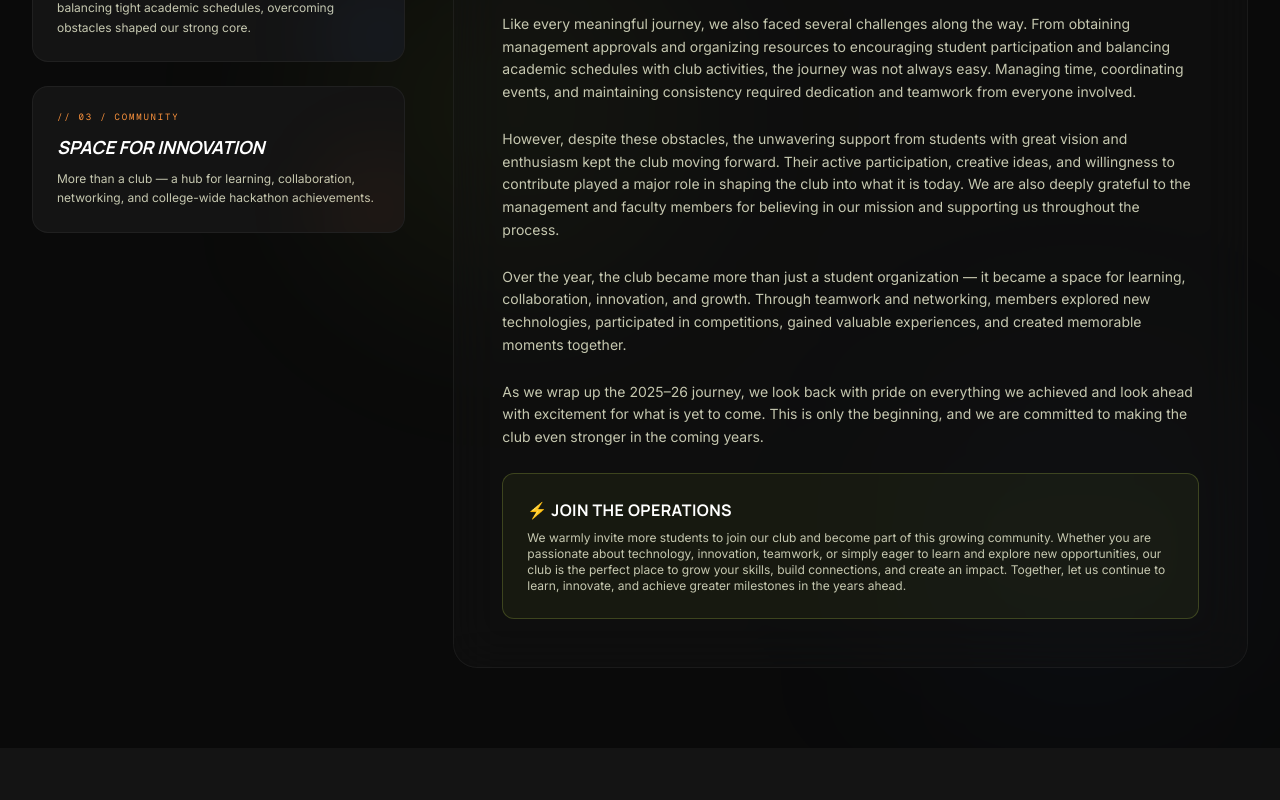
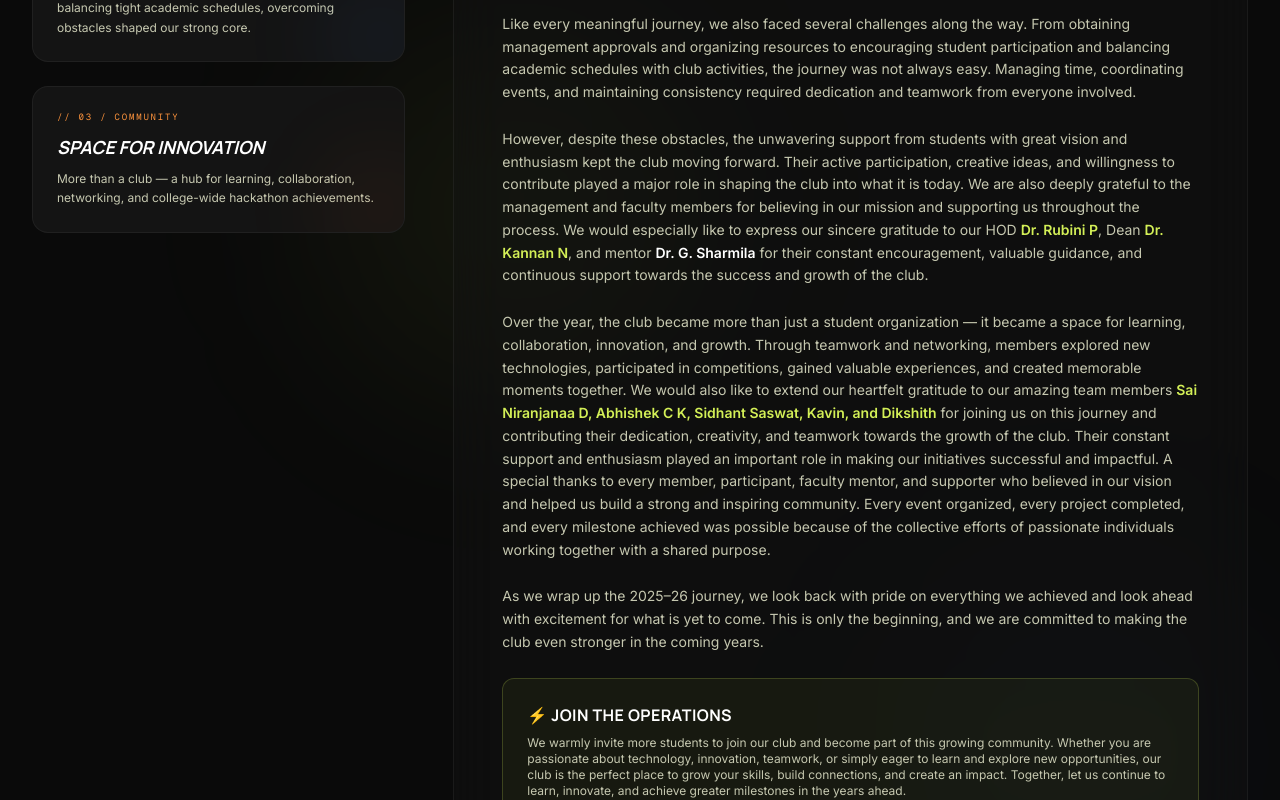
Before and after one commit to codedynamos25-26/SJ, a React (Vite) app: page / in a window 1280 px wide. Shown: the part 1440-2240 px from the top of the page. Built offline with nearby package versions, Linux system fonts and the light colour scheme; no server answers.

Commit message:
Update 2025-26 Club Wrap-Up with complete details and gratitude expressions

```diff
--- a/src/pages/HomePage.tsx
+++ b/src/pages/HomePage.tsx
@@ -371,11 +371,11 @@ const HomePage = () => {
                   </p>
 
                   <p>
-                    However, despite these obstacles, the unwavering support from students with great vision and enthusiasm kept the club moving forward. Their active participation, creative ideas, and willingness to contribute played a major role in shaping the club into what it is today. We are also deeply grateful to the management and faculty members for believing in our mission and supporting us throughout the process.
+                    However, despite these obstacles, the unwavering support from students with great vision and enthusiasm kept the club moving forward. Their active participation, creative ideas, and willingness to contribute played a major role in shaping the club into what it is today. We are also deeply grateful to the management and faculty members for believing in our mission and supporting us throughout the process. We would especially like to express our sincere gratitude to our HOD <strong className="text-primary font-bold">Dr. Rubini P</strong>, Dean <strong className="text-primary font-bold">Dr. Kannan N</strong>, and mentor <strong className="text-white">Dr. G. Sharmila</strong> for their constant encouragement, valuable guidance, and continuous support towards the success and growth of the club.
                   </p>
 
                   <p>
-                    Over the year, the club became more than just a student organization — it became a space for learning, collaboration, innovation, and growth. Through teamwork and networking, members explored new technologies, participated in competitions, gained valuable experiences, and created memorable moments together.
+                    Over the year, the club became more than just a student organization — it became a space for learning, collaboration, innovation, and growth. Through teamwork and networking, members explored new technologies, participated in competitions, gained valuable experiences, and created memorable moments together. We would also like to extend our heartfelt gratitude to our amazing team members <strong className="text-primary font-bold">Sai Niranjanaa D, Abhishek C K, Sidhant Saswat, Kavin, and Dikshith</strong> for joining us on this journey and contributing their dedication, creativity, and teamwork towards the growth of the club. Their constant support and enthusiasm played an important role in making our initiatives successful and impactful. A special thanks to every member, participant, faculty mentor, and supporter who believed in our vision and helped us build a strong and inspiring community. Every event organized, every project completed, and every milestone achieved was possible because of the collective efforts of passionate individuals working together with a shared purpose.
                   </p>
 
                   <p>
```
